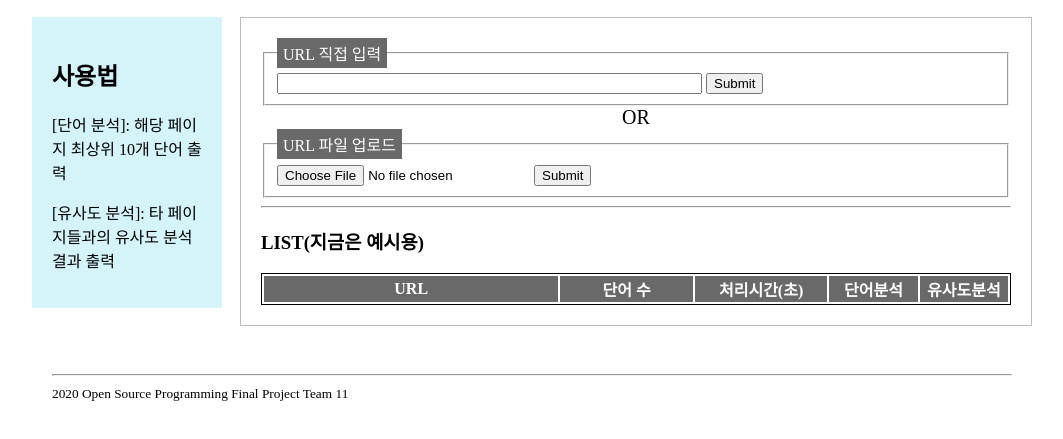
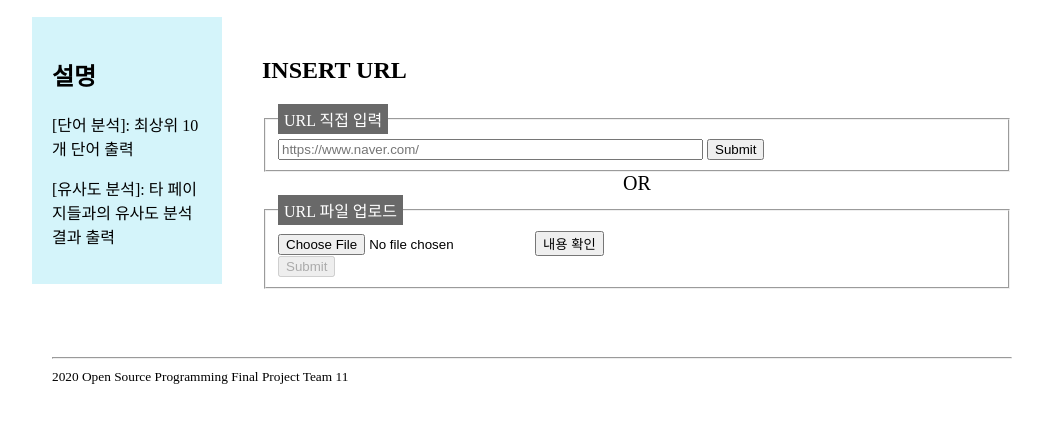
Before and after one commit to Shyellen/OSP_Project, a plain HTML site: page index.html in a window 1280 px wide. Shown: the part 153-592 px from the top of the page, without its empty margins (108-1171 px from the left). Drawn offline with nearby package versions, Linux system fonts and the light colour scheme.

Commit message:
Add files via upload

```diff
--- a/index.html
+++ b/index.html
@@ -4,151 +4,62 @@
 	<meta charset="UTF-8">
 	<title>OSP Project</title>
 	<script src="https://ajax.googleapis.com/ajax/libs/jquery/3.2.1/jquery.min.js"></script>
-	<style>
-		#osp-container {
-			width: 1000px;
-			margin: 0px auto;
-			padding: 20px;
-		}
-		#osp-header {
-			padding: 20px;
-			margin-bottom: 20px;
-			border: 1px solid #bcbcbc;
-			background-color: lightgrey;
-		}
-		#osp-content {
-			width: 750px;
-			padding: 20px;
-			margin-bottom: 20px;
-			float: right;
-			border: 1px solid #bcbcbc;
-		}
-		#osp-sidebar {
-			width: 150px;
-			padding: 20px;
-			margin-bottom: 20px;
-			float: left;
-			background-color: #D4F4FA;
-		}
-		#osp-footer {
-			clear: both;
-			padding: 20px;
-		}
-		legend {
-    		background-color: DimGrey;
-    		color: white;
-    		padding: 3px 6px;
-		}
-		tr:nth-child(2n) {
-			background-color: #ebf1de;
-		}
-		tr:nth-child(2n+1) {
-			background-color: #d9d9d9;
-		}
-	</style>
+	<script src="./static/table_handling.js"></script>
+	<link rel="stylesheet" type="text/css" href="./static/layout.css" />
+	<script type="text/javascript">
+		function fileread(){
+			var file = document.getElementById("file").files[0];
+			var reader = new FileReader();
+			reader.readAsText(file, "UTF-8");
+			reader.onload=function(){
+				var view=document.getElementById("content");
+				view.value = reader.result;
+				var sbtn=document.getElementById("btn");
+				sbtn.disabled = false;
+				alert(view.value);
+			};
+		};
+	</script>
 </head>
 <body>
+	<!-- 전체 페이지 -->
 	<div id="osp-container">
+		<!-- 헤더 -->
 		<div id="osp-header">
 			<center><h1>Web Data Similarity Analysis</h1></center>
 		</div>
-
+		<!-- 좌측 -->
 		<div id="osp-sidebar">
-			<h2>사용법</h2>
-			<p>[단어 분석]: 해당 페이지 최상위 10개 단어 출력
+			<h2>설명</h2>
+			<p>[단어 분석]: 최상위 10개 단어 출력
 			<p>[유사도 분석]: 타 페이지들과의 유사도 분석 결과 출력
 		</div>
-
+		<!-- 중앙 -->
 		<div id="osp-content">
+			<h2>INSERT URL</h2>
 			<div>
 				<fieldset>
 				<legend>URL 직접 입력</legend>
-					<input name="url" type="text" size=50% id="inUrl">
-					<button type="button" id="append_row">Submit</button>
+					<form action="/urlSending" method="POST">
+						<input name="url" type="text" size=50% id="inUrl" class="urlTxt" placeholder="https://www.naver.com/">
+						<button type="submit" id="append_row">Submit</button>
+					</form>
 				</fieldset>
 			</div>
 			<center style="font-size:20px;">OR</center>
 			<div>
 				<fieldset>
 				<legend>URL 파일 업로드</legend>
-				<form action="/fileUpload" method="POST" enctype="multipart/form-data">
-					<input name="file" type="file">
-					<button type="submit"> Submit </button>
-				</form>
+					<input id="file" type="file">
+					<button onclick="fileread()">내용 확인</button>
+					<form action="/fileUpload" method="POST">
+						<input type="hidden" id="content" name="content"/>
+						<button type="submit" id="btn" disabled="disabled"> Submit </button>
+					</form>
 				</fieldset>
 			</div>
-			<hr>
-			<h3>LIST(지금은 예시용)</h3>
-			<div>
-			<table style="border:1px solid; width:100%;" id="list_table">
-				<colgroup>
-					<col style="width:40%;">
-					<col style="width:18%;">
-					<col style="width:18%;">
-					<col style="width:12%;">
-					<col style="width:12%;">
-				</colgroup>
-
-				<thead>
-					<tr style=" color: #fff; background: DimGrey ;">
-						<th>URL</th>
-						<th>단어 수</th>
-						<th>처리시간(초)</th>
-						<th>단어분석</th>
-						<th>유사도분석</th>
-					</tr>
-				</thead>
-				<tbody>
-				</tbody>
-			</table>
-			</div>
-			<script type="text/javascript">
-				$('#append_row').on("click", function () {
-					$('#list_table').append(
-						$('<tr>').append(
-							$('<td>').append($('#inUrl').val()),
-							$('<td>').append(''),
-							$('<td>').append(''),
-							$('<td>').append(
-								$('<a>').prop('href', '#').addClass('word-analysis').append('단어분석')),
-							$('<td>').append(
-									$('<a>').prop('href', '#').addClass('similarity-analysis').append('유사도분석'))
-						)
-					);
-				});
-
-				$('#list_table').on("click", ".word-analysis", function () {
-					var btn = $(this);
-					var tr = btn.parent().parent();
-					var td = tr.children();
-					var Lurl = td.eq(0).text();
-
-					var form = document.createElement('form');
-					form.setAttribute('charset', 'UTF-8');
-					form.setAttribute('method', 'post');
-					form.setAttribute('action', '/urlSending');
-
-					var hiddenField = document.createElement('input');
-					hiddenField.setAttribute('type', 'hidden');
-					hiddenField.setAttribute('name', 'url');
-					hiddenField.setAttribute('value', Lurl);
-					form.appendChild(hiddenField);
-
-					document.body.appendChild(form);
-					form.submit();
-				});
-
-				$('#list_table').on("click", ".similarity-analysis", function () {
-					var btn = $(this);
-					var tr = btn.parent().parent();
-					var td = tr.children();
-					var url = td.eq(0).text();
-					alert(url);
-				});
-
-			</script>
 		</div>
-
+		<!-- 아래 -->
 		<div id="osp-footer">
 			<hr>
 			<small>2020 Open Source Programming Final Project Team 11</small>
--- /dev/null
+++ b/layout.css
@@ -0,0 +1,40 @@
+		#osp-container {
+			width: 1000px;
+			margin: 0px auto;
+			padding: 20px;
+		}
+		#osp-header {
+			padding: 20px;
+			margin-bottom: 20px;
+			border: 1px solid #bcbcbc;
+			background-color: lightgrey;
+		}
+		#osp-content {
+			width: 750px;
+			padding: 20px;
+			margin-bottom: 20px;
+			float: right;
+			border: none;
+		}
+		#osp-sidebar {
+			width: 150px;
+			padding: 20px;
+			margin-bottom: 20px;
+			float: left;
+			background-color: #D4F4FA;
+		}
+		#osp-footer {
+			clear: both;
+			padding: 20px;
+		}
+		legend {
+    		background-color: DimGrey;
+    		color: white;
+    		padding: 3px 6px;
+		}
+		tr:nth-child(2n) {
+			background-color: #ebf1de;
+		}
+		tr:nth-child(2n+1) {
+			background-color: #d9d9d9;
+		}
```
Also changed, not shown: table_handling.js (added, +42 -0 lines), 1 other file.
